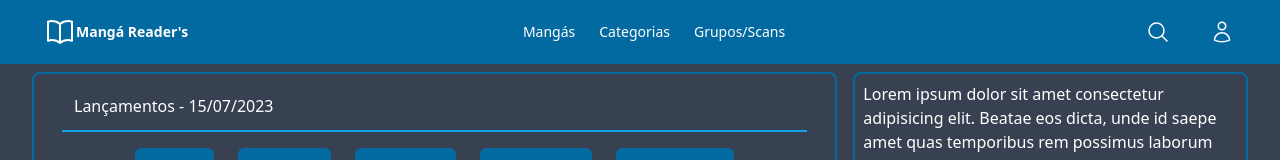
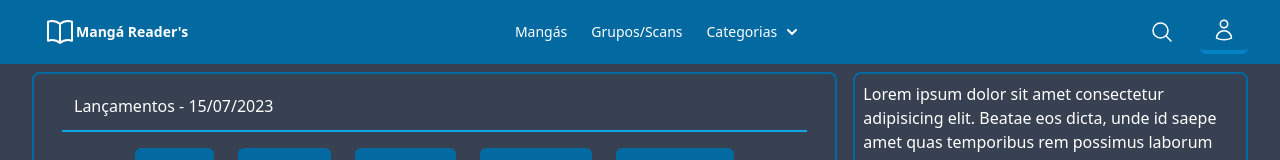
Before and after one commit to kroonus2/MangaReader-FrontEnd, a React (Create React App) app: page / in a window 1280 px wide. Shown: the top 160 px of the page. Built offline with nearby package versions, Linux system fonts and the light colour scheme.

Commit message:
Update Navbar.tsx

```diff
--- a/src/components/Navbar.tsx
+++ b/src/components/Navbar.tsx
@@ -1,13 +1,18 @@
 import React, { useState } from 'react';
 import { Link } from 'react-router-dom';
-import { Login } from '../pages/Login';
+import { categories } from '../types/Categories';
 
 export const Navbar = () => {
+    const [showCategorys, setShowCategorys] = useState(false);
     const [showMobileMenu, setShowMobileMenu] = useState(false);
     const [showSearchField, setShowSearchField] = useState(false);
     const [isShowLogin, setIsShowLogin] = useState(false);
     const [showUserMenu, setShowUserMenu] = useState(false);
-    const [logged, setLogged] = useState(false); // Utilizando useState para gerenciar o estado do usuário logado
+    const [logged, setLogged] = useState(true); // Utilizando useState para gerenciar o estado do usuário logado
+
+    const toggleMenuCategorys = () => {
+        setShowCategorys((prevState) => !prevState);
+    };
 
     const toggleMobileMenu = () => {
         setShowMobileMenu((prevState) => !prevState);
@@ -33,7 +38,7 @@ export const Navbar = () => {
     return (
         <>
             {/* Top Navbar */}
-            <nav className={`bg-sky-700 text-white py-4 px-8 flex items-center justify-between ${showMobileMenu ? 'h-auto' : 'h-16'}`}>
+            <nav className={`bg-sky-700 text-white py-4 px-8 flex items-center justify-between z-index-0 ${showMobileMenu ? 'h-auto' : 'h-16'} relative`}>
                 {/* Mobile Menu Button */}
                 <div className="lg:hidden">
                     <button
@@ -46,7 +51,6 @@ export const Navbar = () => {
 
                     </button>
                 </div>
-
                 {/* Logo */}
                 <div className="text-2xl font-bold">
                     <a href="/" className="flex flex-shrink-0 items-center bg-sky-700 text-white rounded-md px-3 py-1 hover:shadow-2xl hover:bg-sky-600 text-sm font-medium">
@@ -60,18 +64,38 @@ export const Navbar = () => {
                 </div>
 
                 {/* Desktop Menu */}
-                <div className="hidden lg:flex items-stretch ">
-                    <a href="*" className="text-white hover:bg-sky-600 hover:text-white rounded-md px-3 py-3 text-sm font-medium">
-                        Mangás
-                    </a>
-                    <a href="*" className="text-white hover:bg-sky-600 hover:text-white rounded-md px-3 py-3 text-sm font-medium">
-                        Categorias
+                <div className="hidden lg:flex items-stretch">
+                    <a className="text-white hover:bg-sky-600 hover:text-white rounded-md px-3 py-3 text-sm font-medium">
+                        <Link to={"/category/todos"}>Mangás</Link>
                     </a>
                     <a href="*" className="text-white hover:bg-sky-600 hover:text-white rounded-md px-3 py-3 text-sm font-medium">
                         Grupos/Scans
                     </a>
+                    <div className="relative mt-1">
+                        <button
+                            className="hover:bg-sky-600 text-white rounded-md px-3 py-2 text-sm font-medium inline-flex items-center"
+                            onClick={toggleMenuCategorys}
+                        >
+                            Categorias
+                            <svg className="w-2.5 h-2.5 ml-2.5" aria-hidden="true" xmlns="http://www.w3.org/2000/svg" fill="none" viewBox="0 0 10 6">
+                                <path stroke="currentColor" stroke-linecap="round" stroke-linejoin="round" strokeWidth="2" d="m1 1 4 4 4-4" />
+                            </svg>
+                        </button>
+                        {showCategorys && (
+                            <div
+                                className="z-10 absolute mt-2 w-40 bg-sky-700 border border-gray-300 rounded-md shadow-lg"
+                            >
+                                <ul className="py-2 text-sm text-gray-700 dark:text-gray-200" aria-labelledby="categorysButton">
+                                    {categories.map((category) => (
+                                        <li key={category.id} className="px-4 py-2 hover:bg-gray-100 dark:hover:bg-gray-600 dark:hover:text-white">
+                                            <Link to={`/category/${category.value}`}>{category.name}</Link>
+                                        </li>
+                                    ))}
+                                </ul>
+                            </div>
+                        )}
+                    </div>
                 </div>
-
                 {/* Div fixa na direita em ambos os espectos, [desktop, mobile] */}
                 <div className="relative inset-y-0 right-0 flex items-center pr-2 sm:static sm:inset-auto sm:ml-6 sm:pr-0">
                     {/* Search Icon and Field */}
@@ -96,7 +120,7 @@ export const Navbar = () => {
                     <div className="relative ml-3">
                         {logged ? (
                             <button
-                                className="border-2 border-sky-700 hover:bg-sky-700 text-white rounded-md px-3 py-2 text-sm font-medium"
+                                className="border-b-4 border-sky-600 hover:bg-sky-600 text-white rounded-md px-3 py-2 text-sm font-medium"
                                 onClick={toggleUserMenu}
                             >
                                 <svg
@@ -117,45 +141,34 @@ export const Navbar = () => {
                         ) : (
                             <Link to="/login">
                                 <button
-                                    className="border-2 border-sky-700 hover:bg-sky-700 text-white rounded-md px-3 py-2 text-sm font-medium"
+                                    className="hover:bg-sky-600 text-white rounded-md px-3 py-2 text-sm font-medium"
                                 >
-                                    <svg
-                                        xmlns="http://www.w3.org/2000/svg"
-                                        fill="none"
-                                        viewBox="0 0 24 24"
-                                        strokeWidth={1.5}
-                                        stroke="currentColor"
-                                        className="w-6 h-6"
-                                    >
-                                        <path
-                                            strokeLinecap="round"
-                                            strokeLinejoin="round"
-                                            d="M15.75 6a3.75 3.75 0 11-7.5 0 3.75 3.75 0 017.5 0zM4.501 20.118a7.5 7.5 0 0114.998 0A17.933 17.933 0 0112 21.75c-2.676 0-5.216-.584-7.499-1.632z"
-                                        />
-                                    </svg>
+                                    Login
                                 </button>
                             </Link>
                         )}
 
                         {/* Card Modal Popup para mostrar a lista de favoritos, lidos, lendo, etc. */}
                         {logged && showUserMenu && (
-                            <div className="absolute right-0 mt-2 w-40 bg-sky-700 border border-gray-300 rounded-md shadow-lg">
+                            <div className="z-10 absolute right-0 mt-2 w-40 bg-sky-700 border border-gray-300 rounded-md shadow-lg">
                                 <ul>
                                     <li className="px-4 py-2 text-sm hover:bg-gray-600">Favoritos</li>
                                     <li className="px-4 py-2 text-sm hover:bg-gray-600">Lidos</li>
                                     <li className="px-4 py-2 text-sm hover:bg-gray-600">Lendo</li>
-                                    <li className="px-4 py-2 text-sm hover:bg-gray-600"><a href="/" onClick={handleLogout}>
-                                        Sair
-                                    </a></li>
+                                    <li className="px-4 py-2 text-sm hover:bg-gray-600">
+                                        <a href="/" onClick={handleLogout}>
+                                            Sair
+                                        </a>
+                                    </li>
                                 </ul>
                             </div>
                         )}
                     </div>
                 </div>
-            </nav>
+            </nav >
 
             {/* Mobile Menu */}
-            <div className={`bg-sky-700 text-white m-0 px-4 lg:hidden ${showMobileMenu ? 'block' : 'hidden'}`}>
+            < div className={`bg-sky-700 text-white m-0 px-4 lg:hidden ${showMobileMenu ? 'block' : 'hidden'}`}>
                 <div className="flex flex-col divide-y mb-0">
                     <button type="button" className="py-2 w-full text-left">
                         Mangás
@@ -170,7 +183,7 @@ export const Navbar = () => {
                         Login
                     </button>
                 </div>
-            </div>
+            </div >
         </>
     );
 };
```
